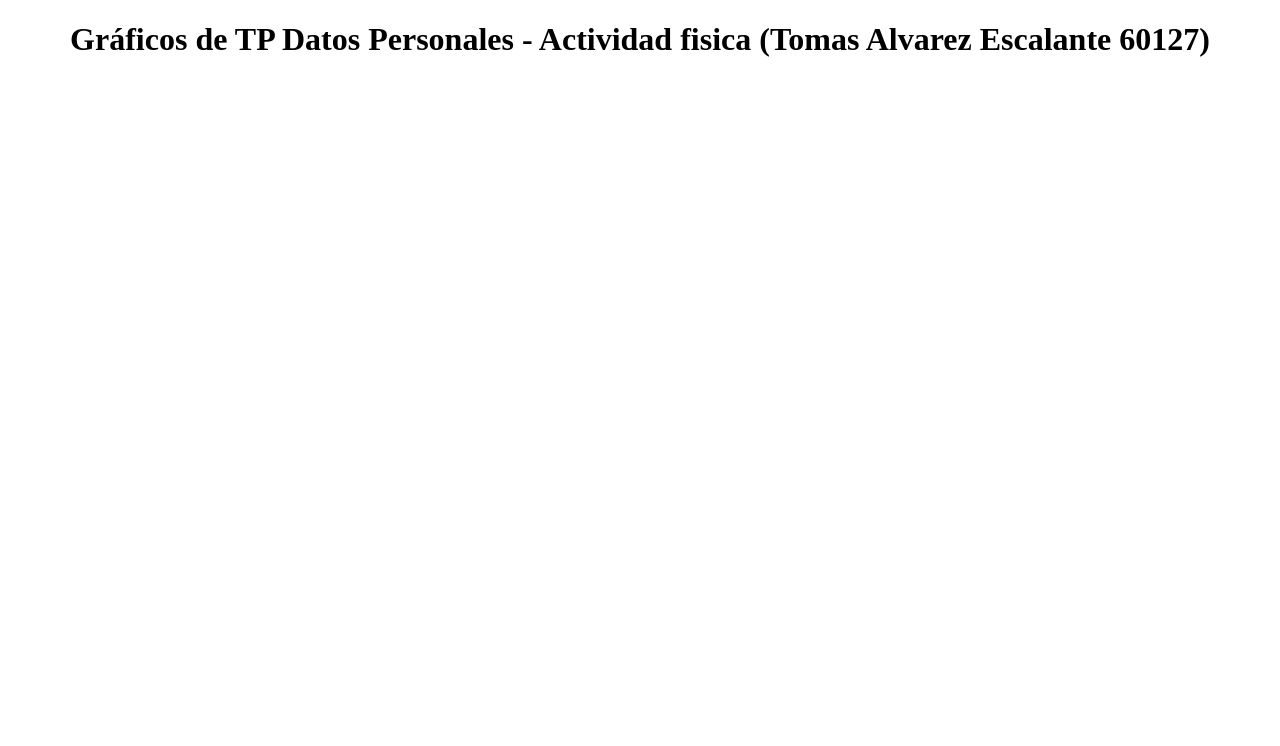
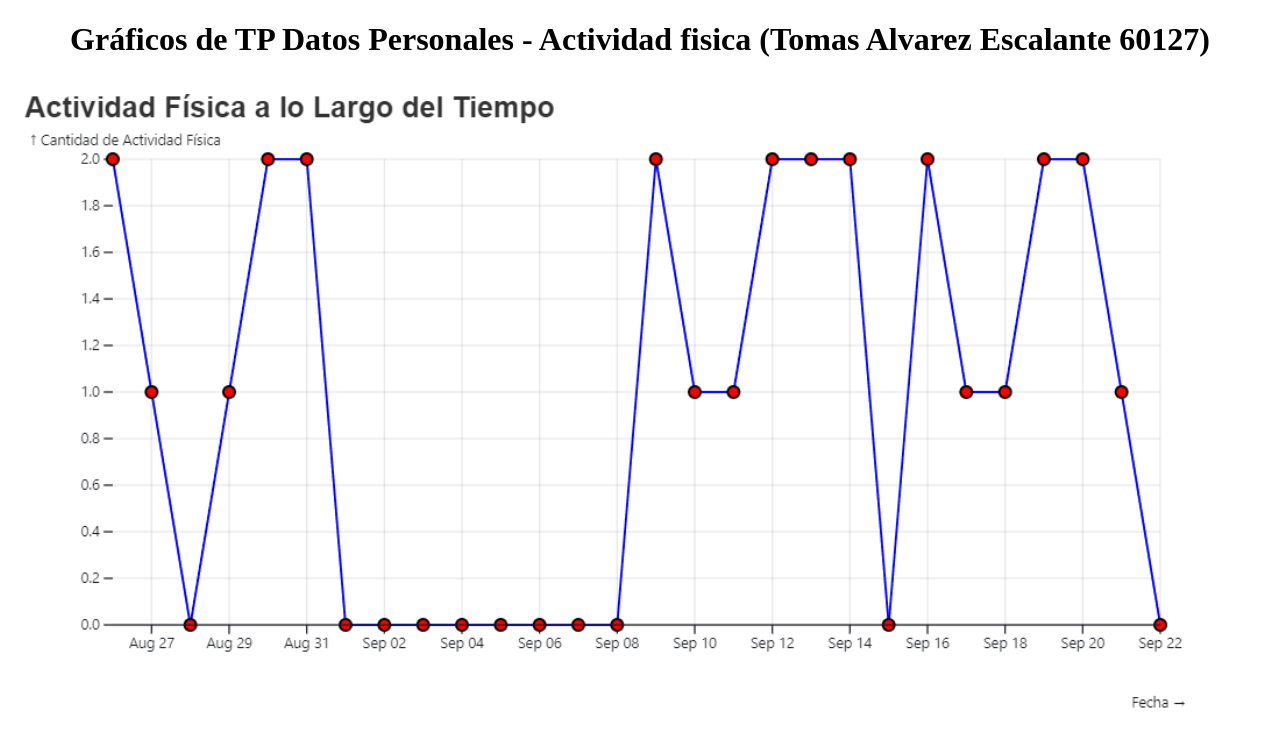
Before and after one commit to tomalvarezz/tomalvarezz.github.io, a plain HTML site: page index.html in a window 1280 px wide. Drawn offline with Linux system fonts and the light colour scheme.

Commit message:
Update index.html

```diff
--- a/index.html
+++ b/index.html
@@ -7,6 +7,6 @@
 </head>
 <body>
   <h1 style="text-align: center;">Gráficos de TP Datos Personales - Actividad fisica (Tomas Alvarez Escalante 60127)</h1>
-  <img src="" width="100%">
+  <img src="actividadfisicatp.svg.png" width="100%">
 </body>
 </html>
```
